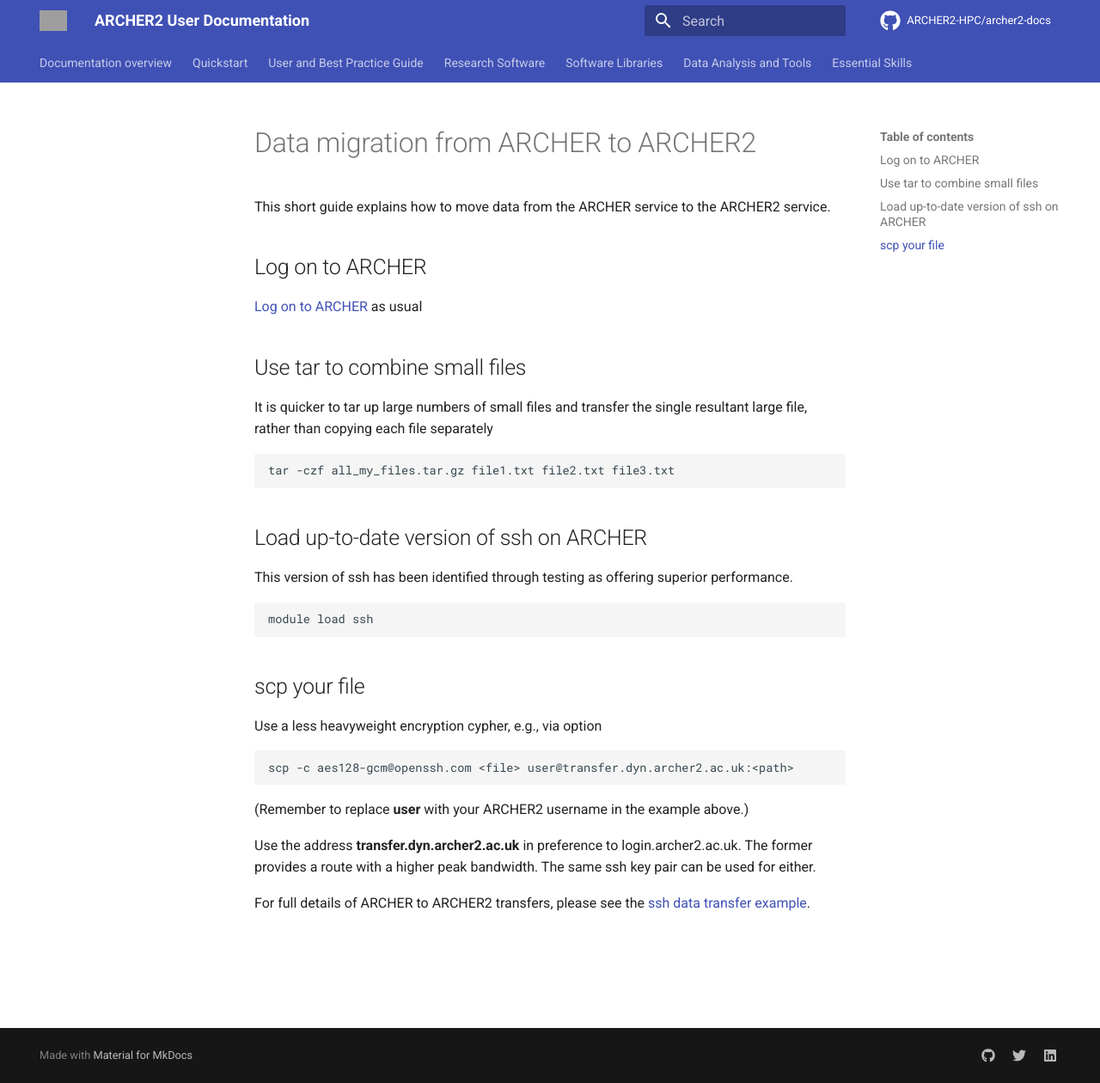
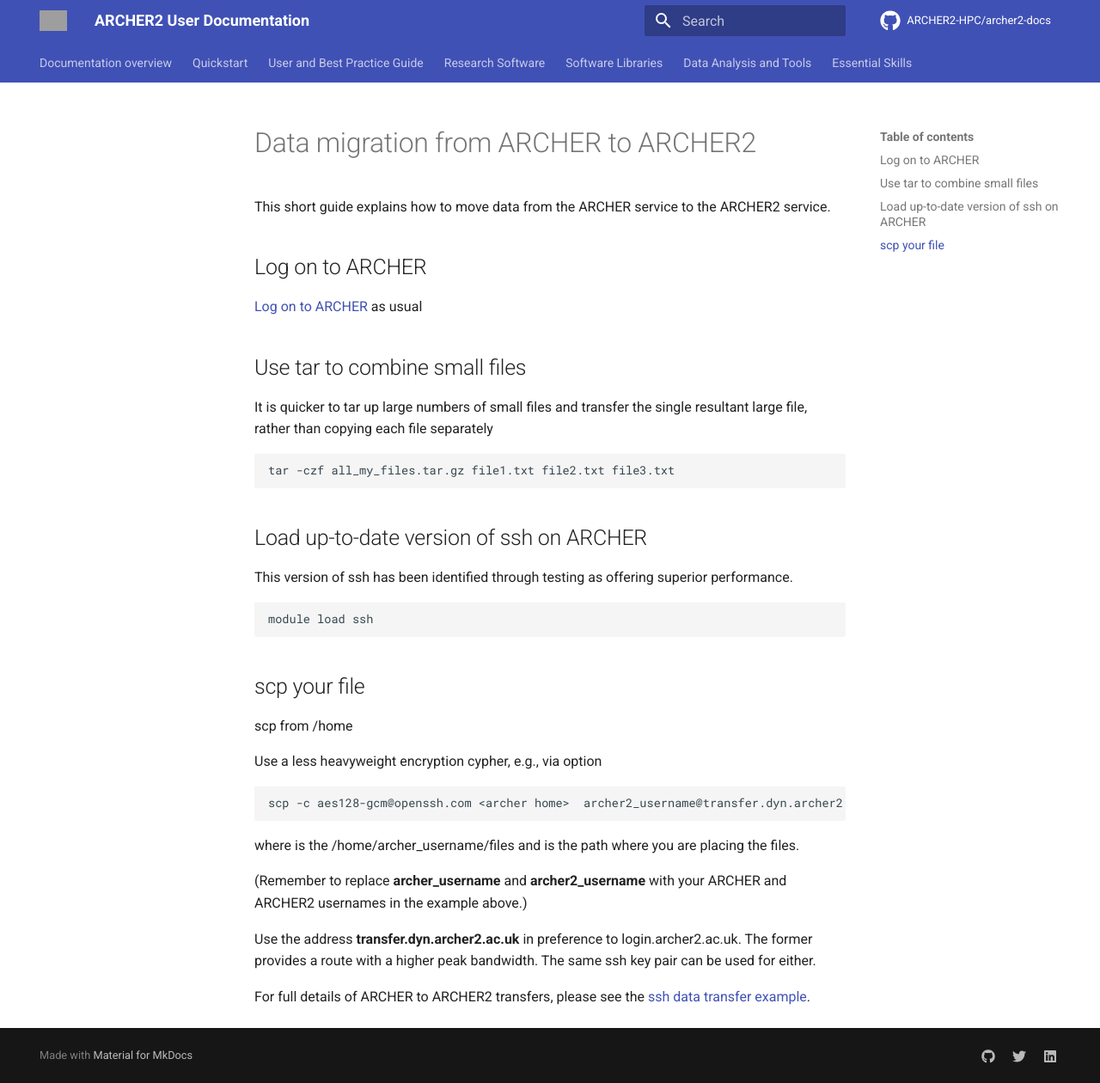
Before and after one commit to ARCHER2-HPC/archer2-docs, an MkDocs documentation site: the page built from docs/user-guide/data_migration2.md, in a window 1280 px wide and 1260 px high. Shown: the whole window at 86% size. Built offline with MkDocs 1.6.1 and Material for MkDocs 9.7.7, drawn with Linux system fonts in a browser that asks for light colours; comment, search, counter and statistics services are not loaded; grey boxes are pictures that could not be loaded.

Commit message:
rewording

```diff
--- a/docs/user-guide/data_migration2.md
+++ b/docs/user-guide/data_migration2.md
@@ -22,11 +22,16 @@
 
 ## scp your file
 
+scp from /home
+
 Use a less heavyweight encryption cypher, e.g., via option
 
-    scp -c aes128-gcm@openssh.com <file> user@transfer.dyn.archer2.ac.uk:<path>
+    scp -c aes128-gcm@openssh.com <archer home>  archer2_username@transfer.dyn.archer2.ac.uk:<path>
 
-(Remember to replace **user** with your ARCHER2 username in the example above.)
+where <archer home> is the /home/archer_username/files
+and <path> is the path where you are placing the files.
+
+(Remember to replace **archer_username** and **archer2_username** with your ARCHER and ARCHER2 usernames in the example above.)
 
 Use the address **transfer.dyn.archer2.ac.uk** in preference to login.archer2.ac.uk. The former provides a route with a higher peak bandwidth. The same ssh key pair can be used for either.
 
```
